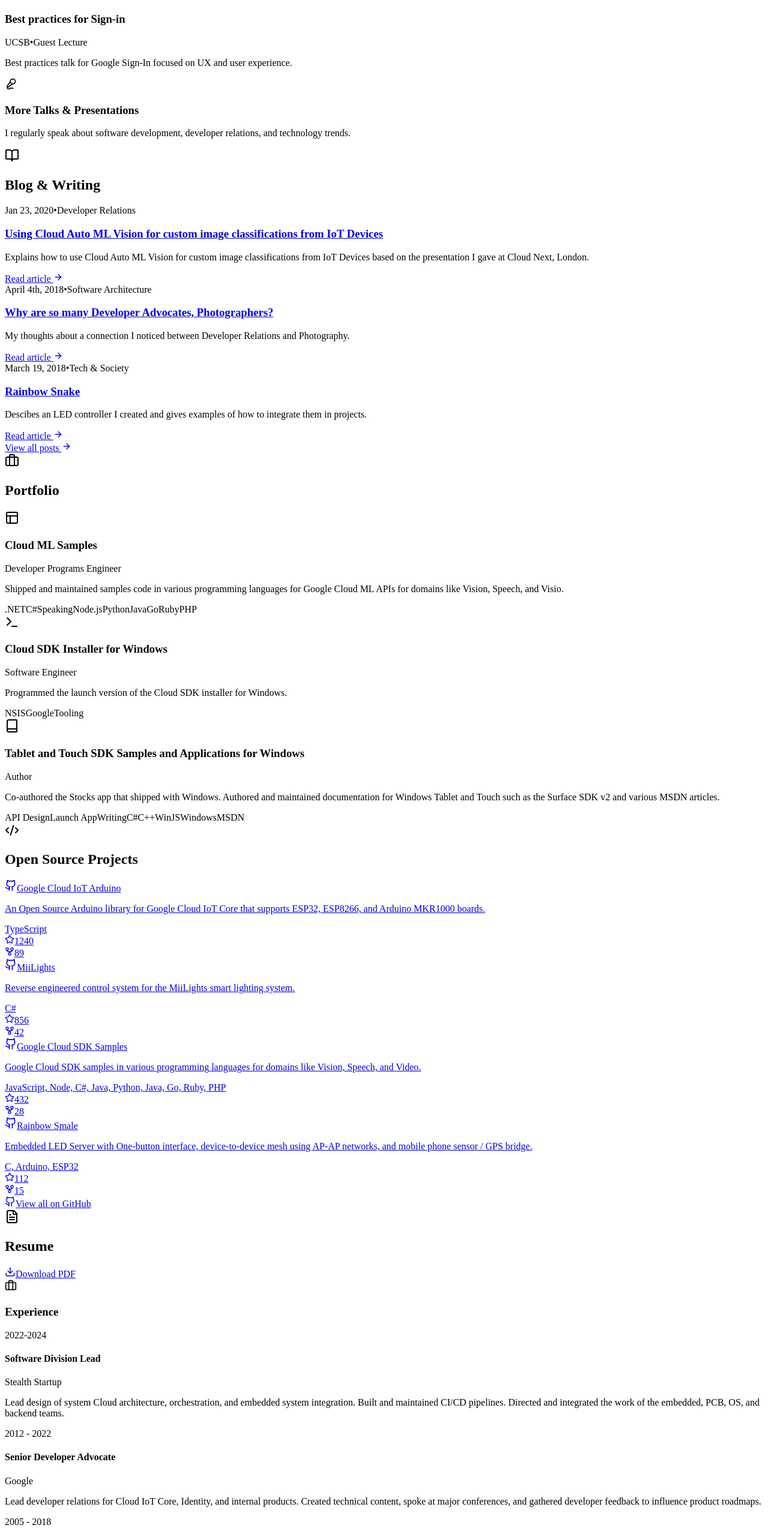
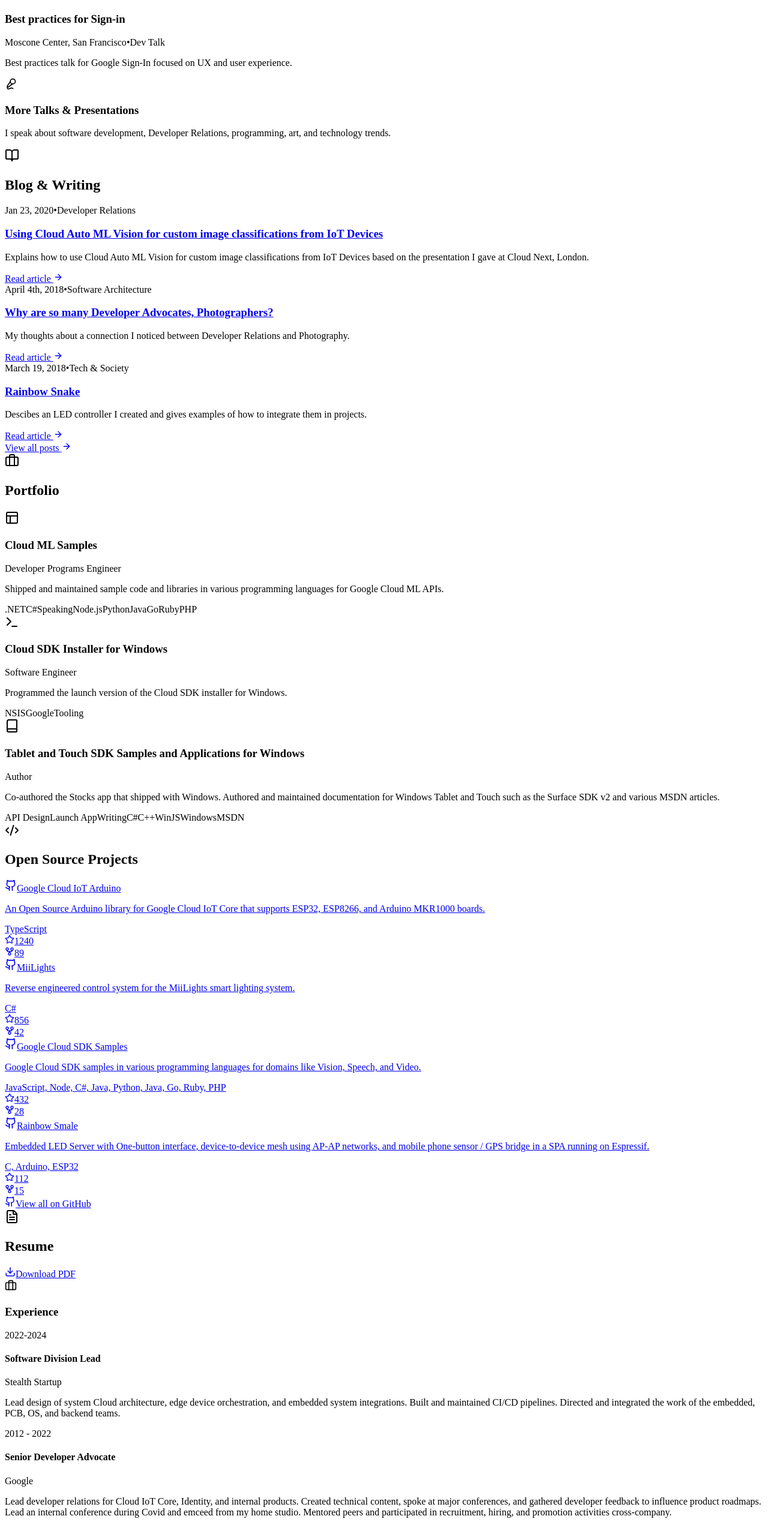
Before and after one commit to gguuss/homepage, a React app in the folder src/: page / in a window 1280 px wide. Shown: the part 1022-3569 px from the top of the page at 60% size. Built offline with nearby package versions, Linux system fonts and the light colour scheme; the HTML template or start-up script is replaced by a standard one.

Commit message:
Better words.

```diff
--- a/src/components/Portfolio.tsx
+++ b/src/components/Portfolio.tsx
@@ -6,7 +6,7 @@ const portfolioItems = [
   title: 'Cloud ML Samples',
   role: 'Developer Programs Engineer',
   description:
-  'Shipped and maintained samples code in various programming languages for Google Cloud ML APIs for domains like Vision, Speech, and Visio.',
+  'Shipped and maintained sample code and libraries in various programming languages for Google Cloud ML APIs.',
   icon: <Layout size={24} />,
   tags: ['.NET', 'C#', 'Speaking', "Node.js", 'Python', 'Java', 'Go', 'Ruby', 'PHP']
 },
--- a/src/components/Projects.tsx
+++ b/src/components/Projects.tsx
@@ -32,7 +32,7 @@ const projects = [
 {
   name: 'Rainbow Smale',
   description:
-  'Embedded LED Server with One-button interface, device-to-device mesh using AP-AP networks, and mobile phone sensor / GPS bridge.',
+  'Embedded LED Server with One-button interface, device-to-device mesh using AP-AP networks, and mobile phone sensor / GPS bridge in a SPA running on Espressif.',
   language: 'C, Arduino, ESP32',
   stars: 112,
   forks: 15,
--- a/src/components/Resume.tsx
+++ b/src/components/Resume.tsx
@@ -7,14 +7,14 @@ const experience = [
   company: 'Stealth Startup',
   period: '2022-2024',
   description:
-  'Lead design of system Cloud architecture, orchestration, and embedded system integration. Built and maintained CI/CD pipelines. Directed and integrated the work of the embedded, PCB, OS, and backend teams.'
+  'Lead design of system Cloud architecture, edge device orchestration, and embedded system integrations. Built and maintained CI/CD pipelines. Directed and integrated the work of the embedded, PCB, OS, and backend teams.'
 },
   {
   role: 'Senior Developer Advocate',
   company: 'Google',
   period: '2012 - 2022',
   description:
-  'Lead developer relations for Cloud IoT Core, Identity, and internal products. Created technical content, spoke at major conferences, and gathered developer feedback to influence product roadmaps.'
+  'Lead developer relations for Cloud IoT Core, Identity, and internal products. Created technical content, spoke at major conferences, and gathered developer feedback to influence product roadmaps. Lead an internal conference during Covid and emceed from my home studio. Mentored peers and participated in recruitment, hiring, and promotion activities cross-company.'
 },
 {
   role: 'Programming Writer',
@@ -44,7 +44,7 @@ const education = [
   school: 'University of Washington',
   period: '2003',
   description:
-  'Core focus on software architecture, algorithms, embedded systems, distributed systems, and systems design.'
+  'Core focus on software architecture, algorithms, embedded systems, distributed systems, and systems design. Three capstone projects in Embedded programming and Distributed systems.'
 }];
 
 export function Resume() {
--- a/src/components/Speaking.tsx
+++ b/src/components/Speaking.tsx
@@ -49,9 +49,9 @@ export function Speaking() {
                 Best practices for Sign-in
               </h3>
               <p className="text-slate-500 mb-6 flex items-center gap-2">
-                <span className="font-medium text-slate-700">UCSB</span>
+                <span className="font-medium text-slate-700">Moscone Center, San Francisco</span>
                 <span>•</span>
-                <span>Guest Lecture</span>
+                <span>Dev Talk</span>
               </p>
               <p className="text-slate-600 leading-relaxed">
                 Best practices talk for Google Sign-In focused on UX and user experience.
@@ -67,8 +67,8 @@ export function Speaking() {
                 More Talks & Presentations
               </h3>
               <p className="text-slate-500 text-sm max-w-xs">
-                I regularly speak about software development, developer
-                relations, and technology trends.
+                I speak about software development, Developer
+                Relations, programming, art, and technology trends.
               </p>
             </div>
           </div>
```
